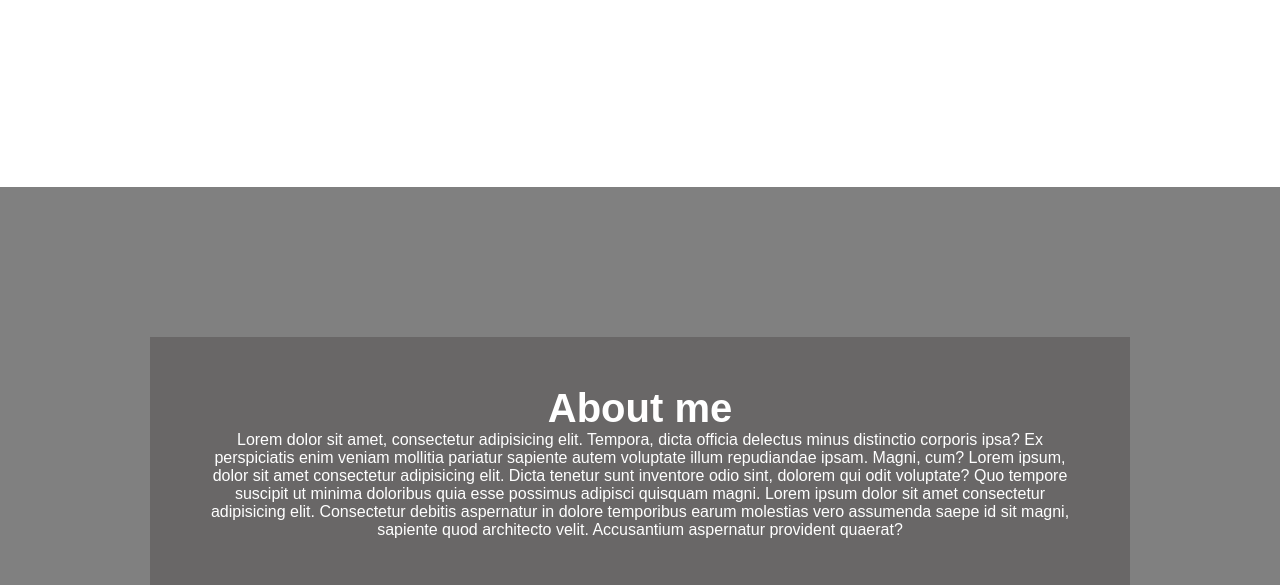
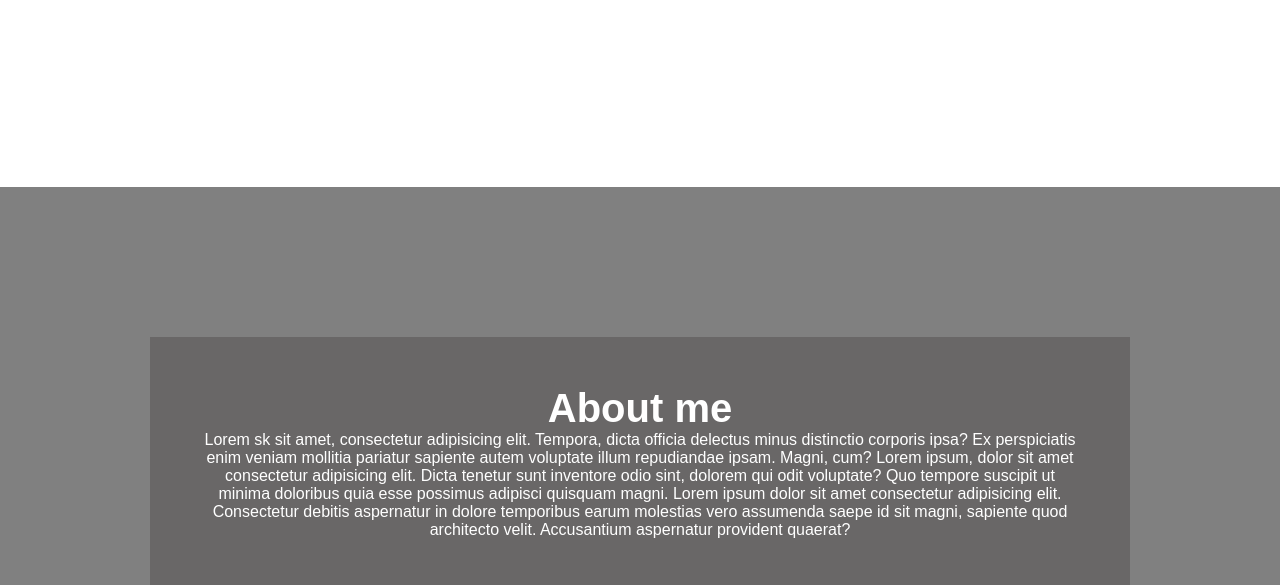
Before and after one commit to ReCoded-Org/bootcamp-iraq-2020-apr-css-flexbox-excercise, a plain HTML site: page index.html in a window 1280 px wide. Shown: the part 367-952 px from the top of the page. Drawn offline with Linux system fonts and the light colour scheme.

Commit message:
completed :)

```diff
--- a/index.html
+++ b/index.html
@@ -50,7 +50,7 @@
         <p>
 
 
-          Lorem  dolor sit amet, consectetur adipisicing elit. Tempora, dicta officia delectus minus distinctio
+          Lorem sk sit amet, consectetur adipisicing elit. Tempora, dicta officia delectus minus distinctio
           corporis ipsa? Ex perspiciatis enim veniam mollitia pariatur sapiente autem voluptate illum repudiandae ipsam.
           Magni, cum? Lorem ipsum, dolor sit amet consectetur adipisicing elit. Dicta tenetur sunt inventore odio sint,
           dolorem qui odit voluptate? Quo tempore suscipit ut minima doloribus quia esse possimus adipisci quisquam
```
